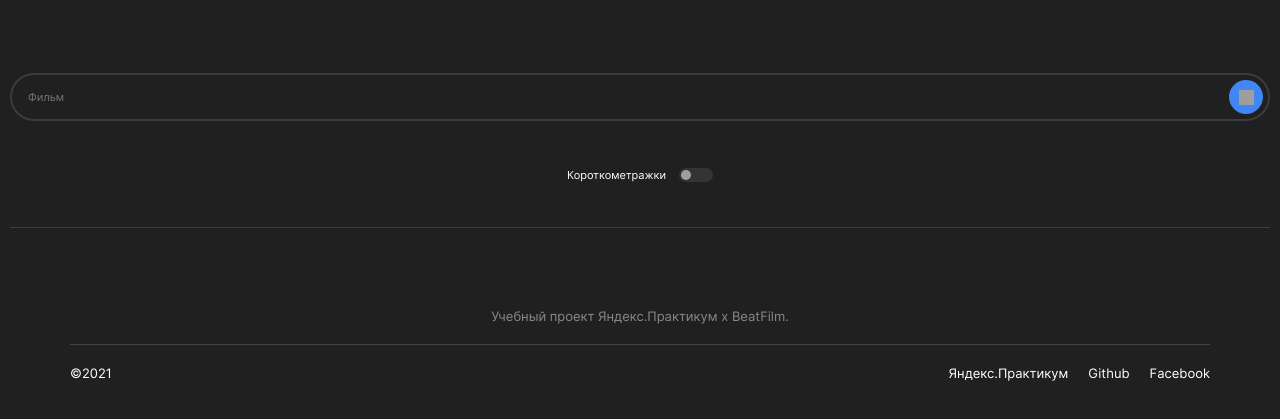
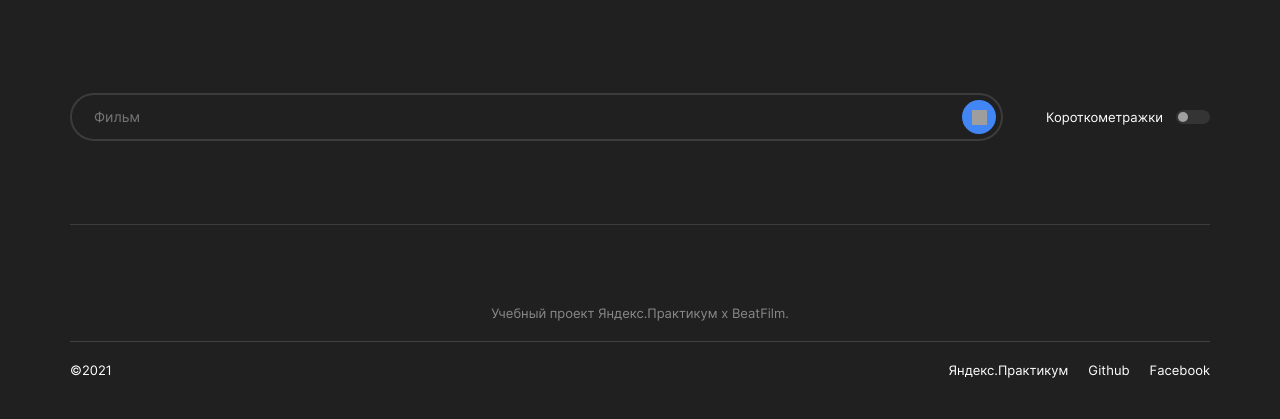
Before and after one commit to Ruslan-Mrzn/movies-explorer-frontend, a React app: page / in a window 1280 px wide. Shown: the part 61-480 px from the top of the page. Built offline with nearby package versions, Linux system fonts and the light colour scheme; grey boxes are pictures that could not be loaded.

Commit message:
feat: добавить компоненты SearchForm и FilterCheckbox

```diff
--- a/src/components/FilterCheckbox/FilterCheckbox.css
+++ b/src/components/FilterCheckbox/FilterCheckbox.css
@@ -1,6 +1,7 @@
 .filter {
   display: flex;
   align-items: center;
+  cursor: pointer;
 }
 
 .filter__text {
@@ -42,3 +43,9 @@
   right: 2px;
   transition: right .2s linear;
 }
+
+@media screen and (min-width: 768px) {
+  .filter__text {
+    font-size: 13px;
+  }
+}
--- a/src/components/Navigation/Navigation.css
+++ b/src/components/Navigation/Navigation.css
@@ -170,6 +170,20 @@
   .navigation__link_type_menu {
     padding-bottom: 4px;
   }
+
+  .navigation__menu-toggle {
+    top: 26px;
+    right: 38px;
+    width: 28px;
+    height: 28px;
+  }
+
+  .navigation__menu-toggle::before {
+    height: 3px;
+    box-shadow: 0 10px 0 white,
+                0 20px 0 white;
+  }
+
 }
 
 @media screen and (min-width: 769px) {
--- a/src/components/SearchForm/SearchForm.css
+++ b/src/components/SearchForm/SearchForm.css
@@ -5,20 +5,21 @@
 }
 
 .search__form {
-  position: relative;
   display: flex;
   flex-direction: column;
   align-items: center;
   margin-top: 60px;
   min-height: 155px;
   border-bottom: 1px solid rgba(170, 170, 170, .2);
-
 }
 
+.search__wrapper {
+  position: relative;
+  align-self: stretch;
+}
 
 .search__input {
-  position: relative;
-  align-self: stretch;
+  width: 100%;
   display: flex;
   justify-content: start;
   align-items: center;
@@ -60,3 +61,46 @@
   background-position: center;
   background-size: 15px 15px;
 }
+
+@media screen and (min-width: 768px) {
+  .search {
+    padding: 0 30px;
+  }
+
+  .search__form {
+    min-height: 161px;
+  }
+
+  .search__input {
+    margin-bottom: 38px;
+    font-size: 14px;
+  }
+
+
+}
+
+@media screen and (min-width: 1280px) {
+  .search {
+    padding: 0 70px;
+  }
+
+  .search__form {
+    min-height: auto;
+    margin-top: 80px;
+    flex-direction: row;
+    justify-content: start;
+    padding-bottom: 83px;
+  }
+
+  .search__wrapper {
+    align-self: center;
+    flex-grow: 1;
+    margin-right: 43px;
+  }
+
+  .search__input {
+    align-self: center;
+    padding-left: 22px;
+    margin-bottom: 0;
+  }
+}
--- a/src/components/SearchForm/SearchForm.js
+++ b/src/components/SearchForm/SearchForm.js
@@ -7,8 +7,10 @@ function SearchForm() {
   return (
     <section className="search">
       <form className="search__form">
-        <input className="search__input" type="text" placeholder="Фильм" />
-        <button className="button search__button" type="submit"></button>
+        <div className="search__wrapper">
+          <input className="search__input" type="text" placeholder="Фильм" />
+          <button className="button search__button" type="submit"></button>
+        </div>
         <FilterCheckbox />
       </form>
     </section>
```
